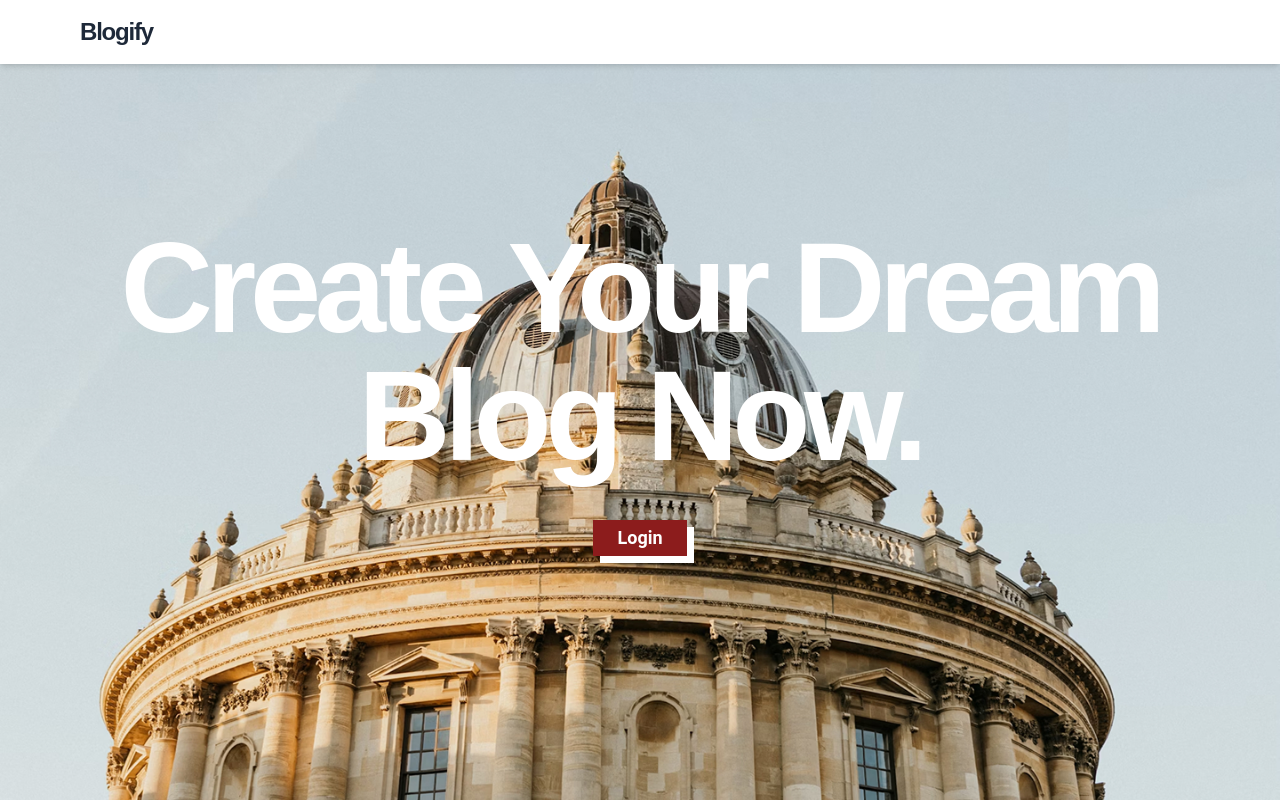
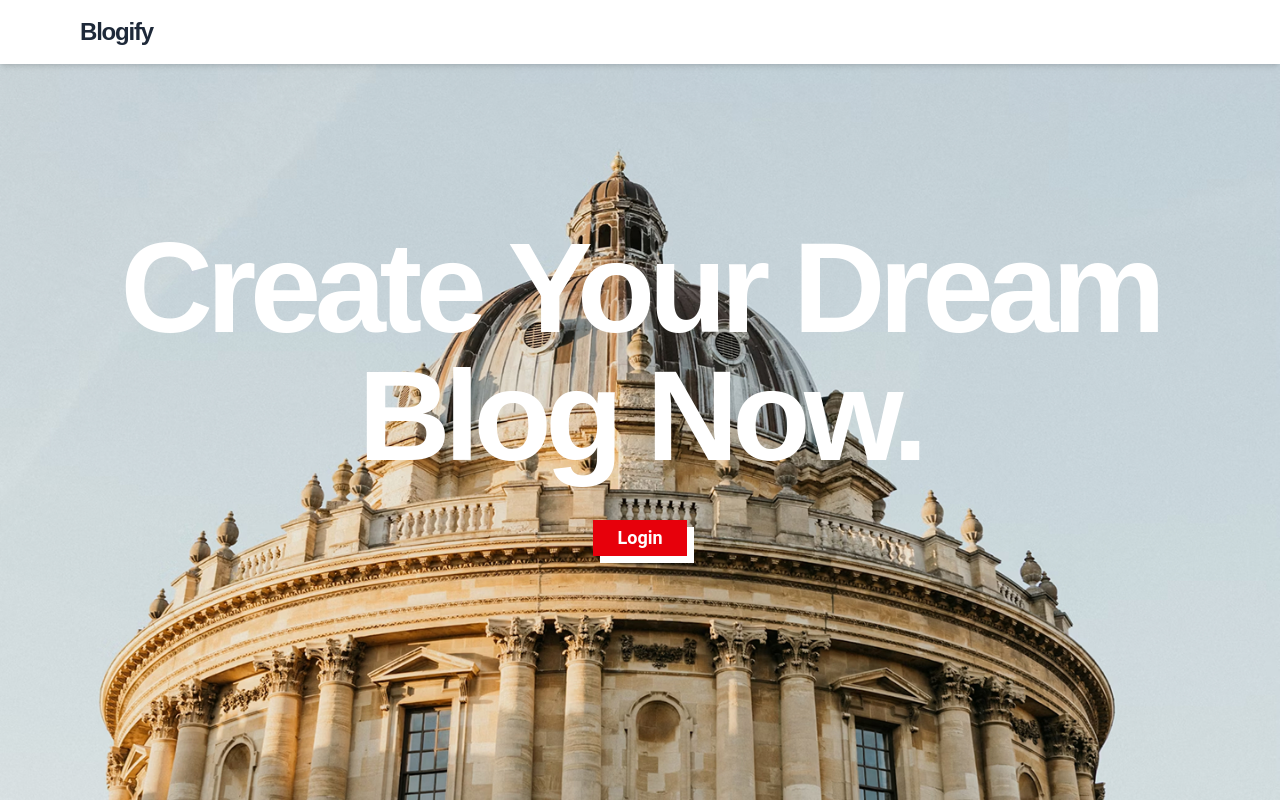
Before and after one commit to Zier0Code/simple-web-blog, a React (Vite) app: page /landing in a window 1280 px wide. Built offline with nearby package versions, Linux system fonts and the light colour scheme.

Commit message:
fix button

```diff
--- a/index.html
+++ b/index.html
@@ -2,7 +2,7 @@
 <html lang="en">
   <head>
     <meta charset="UTF-8" />
-    <!-- <link rel="icon" type="image/svg+xml" href="/vite.svg" /> -->
+    <link rel="icon" type="image/svg+xml" href="/vite.svg" />
     <meta name="viewport" content="width=device-width, initial-scale=1.0" />
     <link href="/src/styles.css" rel="stylesheet" />
     <title>Simple Web Blog</title>
--- a/src/App.css
+++ b/src/App.css
@@ -2,7 +2,7 @@
 @import url("https://fonts.googleapis.com/css?family=Bebas+Neue&display=swap");
 @import url("https://fonts.googleapis.com/css?family=Roboto&display=swap");
 
-@theme {
+:root {
   --primary-color: #4a90e2;
   --secondary-color: #50e3c2;
   --background-color: #f5f7fa;
--- a/src/pages/landing.tsx
+++ b/src/pages/landing.tsx
@@ -28,7 +28,7 @@ const LandingPage = () => {
 
         <Link to={"/login"}>
           <button
-            className="bg-[#8C1C1C] text-white px-6 py-1  text-lg font-semibold hover:bg-[#8C1C1C]/80 cursor-pointer transition-colors duration-300 flex self-center mx-auto mt-10"
+            className="bg-red-600 text-white px-6 py-1  text-lg font-semibold hover:bg-[#8C1C1C] cursor-pointer transition-colors duration-300 flex self-center mx-auto mt-10"
             style={{
               boxShadow: "7px 7px 0 0 rgba(255,255,255)", // solid shadow, 10px right, -5px up, no blur, semi-transparent black
             }}
```
